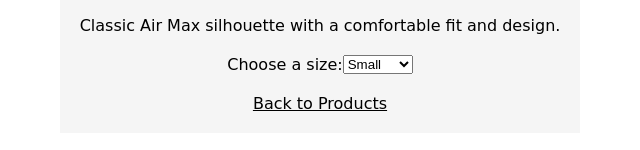
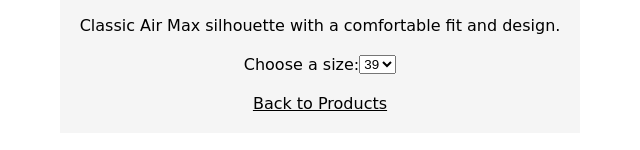
Before and after one commit to EngebertG/BagyoShoes, a plain HTML site: page products.html in a window 1280 px wide. Both pictures are taken after a click on the element 216 px from the left and 658 px from the top of the page. Shown: the part 506-656 px from the top of the page, 320-960 px from the left. Drawn offline with Linux system fonts and the light colour scheme.

Commit message:
Update products.html

```diff
--- a/products.html
+++ b/products.html
@@ -317,10 +317,13 @@ const productsContainer = document.getElementById("productGrid");
         buttonContainer.innerHTML = `
             <label for="sizeSelect">Choose a size:</label>
             <select id="sizeSelect">
-                <option value="Small">Small</option>
-                <option value="Medium">Medium</option>
-                <option value="Large">Large</option>
-                <option value="X-Large">X-Large</option>
+                <option value="39">39</option>
+                <option value="40">40</option>
+                <option value="41">41</option>
+                <option value="42">42</option>
+                <option value="43">43</option>
+                <option value="44">44</option>
+                <option value="45">45</option>
             </select>
         `;
 
```
